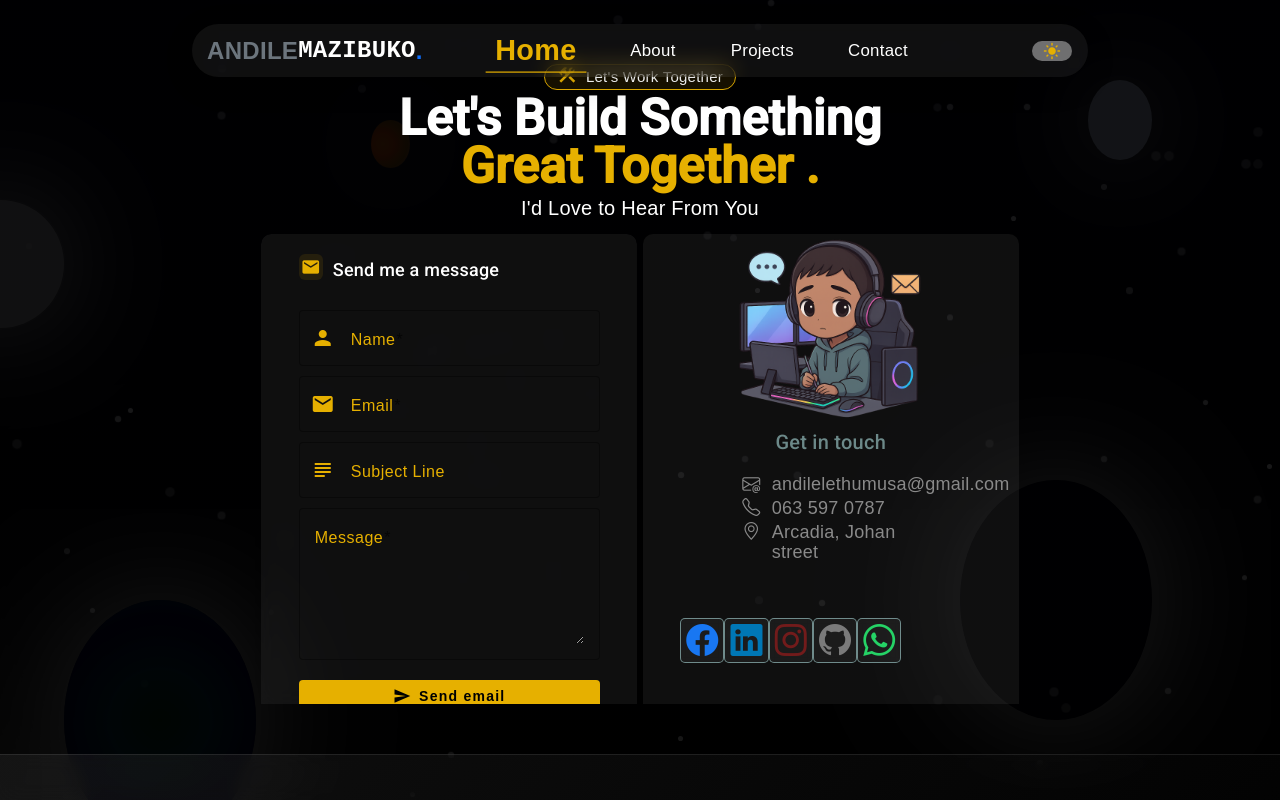
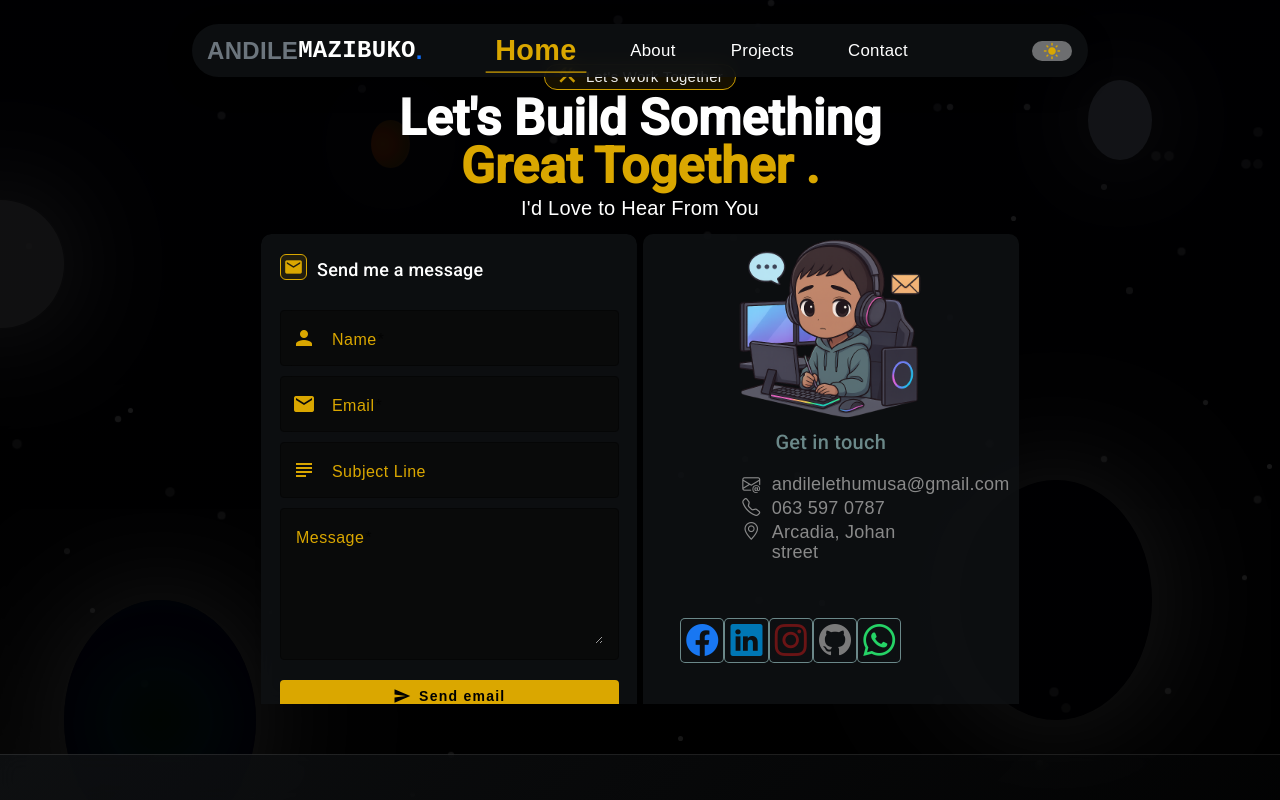
Before and after one commit to Andile-mazibuko/new-portfolio, an Angular app in the folder portfolio/: page /contact in a window 1280 px wide. Built offline with nearby package versions, Linux system fonts and the light colour scheme.

Commit message:
Styling adjustments

```diff
--- a/portfolio/src/app/components/email/email.component.scss
+++ b/portfolio/src/app/components/email/email.component.scss
@@ -23,7 +23,7 @@
   margin: 20px 0;
   .title{
     //flex: 1;
-    width: 80%;
+    width: 90%;
     display: flex;
     align-self: center;
     height: 100%;
@@ -32,6 +32,7 @@
       height: 100% !important;
       margin: auto 0;
       border-radius: 6px;
+      border: .3px solid var(--theme-icon);
       background-color: var(--theme-icon-fade);
       display: flex;
       align-items: center;
@@ -62,11 +63,11 @@ form {
   width: 100% !important;
 }
 mat-form-field {
-  width: 80%;
+  width: 90%;
   margin-top: 10px;
-  margin-left: 10%;
-  background-color: var(--footer-bg-color);
-  border-radius: 10px;
+  margin-left: 5%;
+  background-color: rgba(10, 10, 10, 0.884);
+  border-radius: 5px;
   border-color: var(--theme-icon);
   input, textarea {
     color: var(--font-color) !important;
@@ -76,7 +77,7 @@ mat-form-field {
   width: 10%;
 }
 button{
-  width: 80%;
+  width: 90%;
   height: 4vh;
   margin: 20px 10px;
   background-color: var(--theme-icon);
--- a/portfolio/src/styles.scss
+++ b/portfolio/src/styles.scss
@@ -10,7 +10,7 @@
   );
   --font-color: rgb(255, 255, 255);
   --sec-font-color: rgba(145, 145, 145, 0.945);
-  --nav-bg-color: rgba(105, 105, 105, 0.15);
+  --nav-bg-color: rgba(15, 17, 19, 0.856);
   --btn-color: linear-gradient(
     45deg,
     rgba(0, 104, 61, 0.356),
@@ -25,7 +25,7 @@
   --tert-font-color: rgba(145, 185, 185, 0.719);
   --box-shadow:
     0 0 30px #b4b4b4c4, 0 0 30px #ebc801a6;
-  --theme-icon: #e6b000;
+  --theme-icon: #daa700;
   --theme-icon-fade: #c295001f;
   /*--theme-shadow: 0 0 500px rgba(244, 250, 255, 0.534),
     0 0 100px rgba(255, 251, 0, 0.4);*/
```
